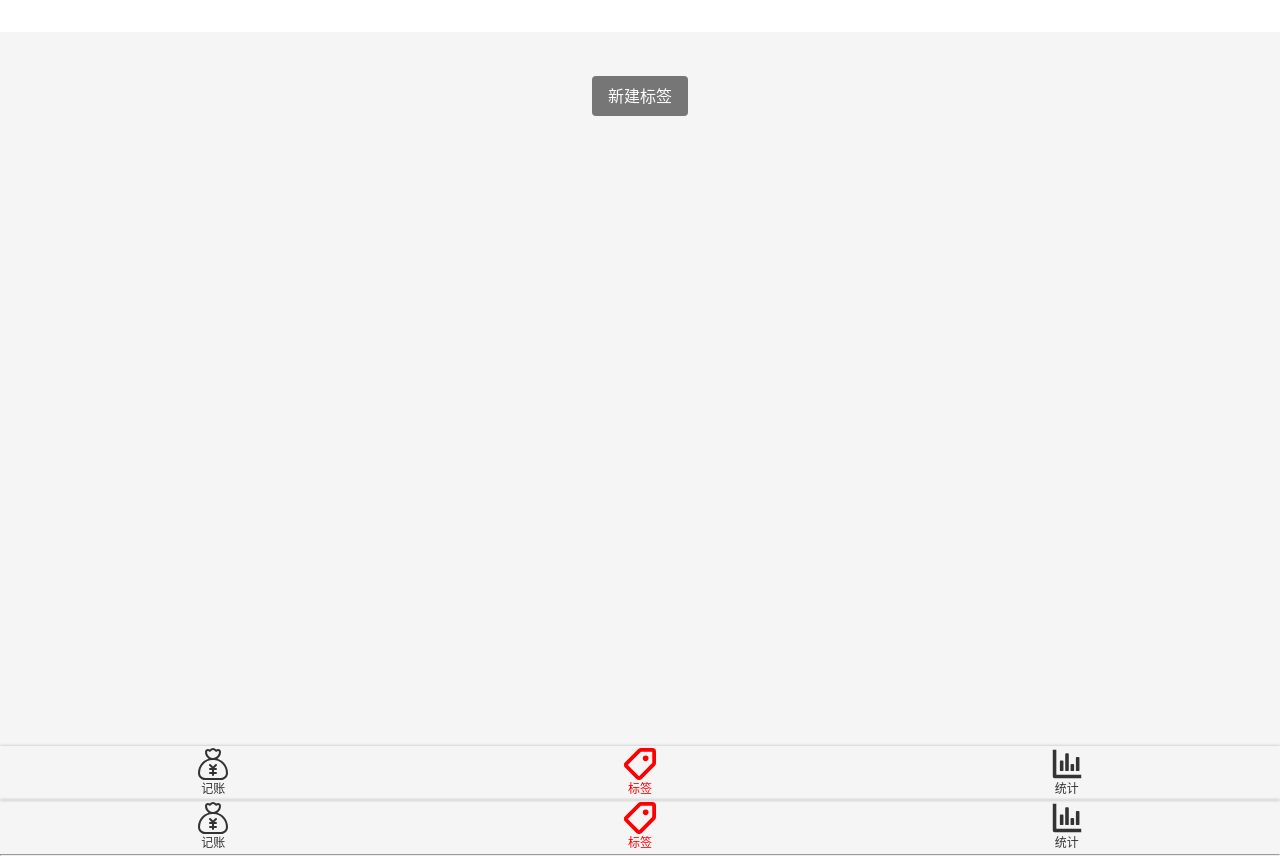
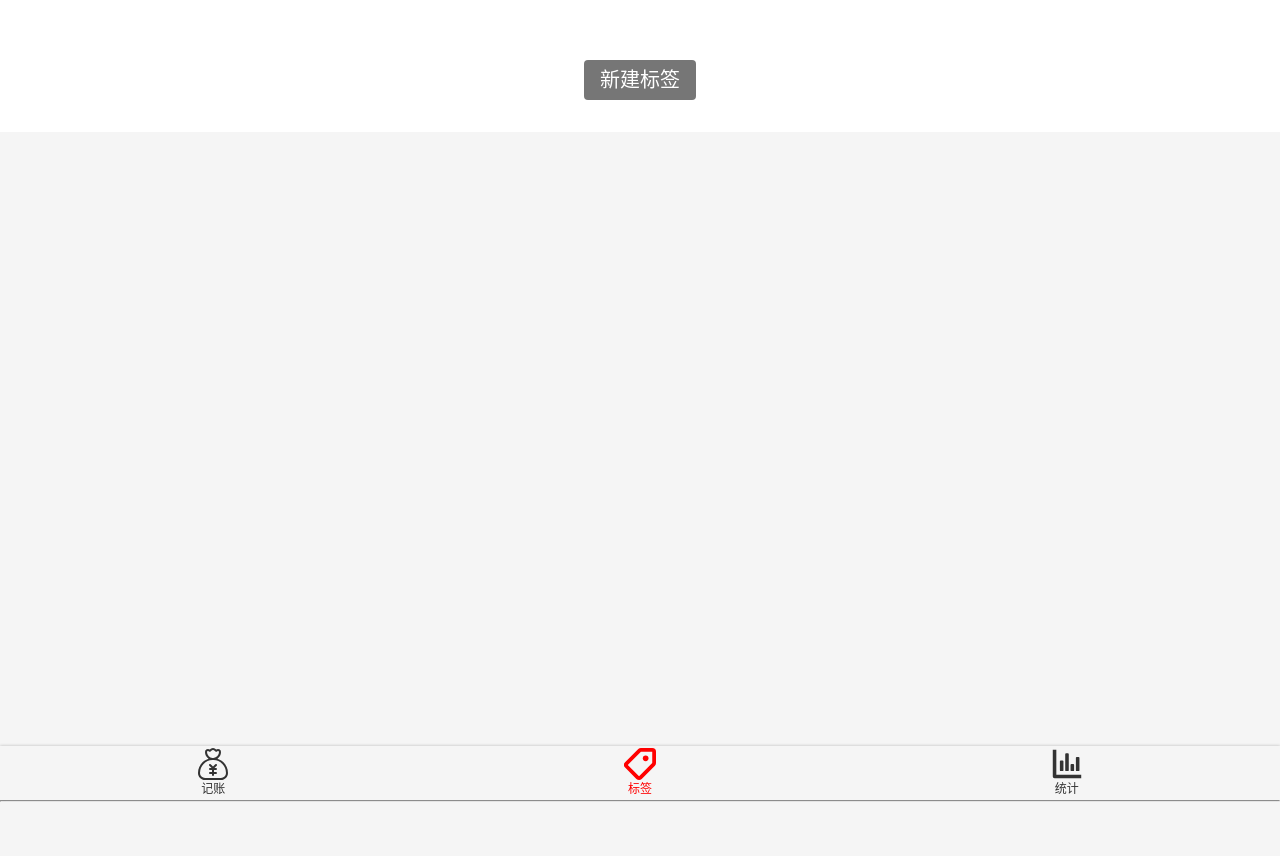
Before and after one commit to lightbuild/light-account, a Vue app: page /#/labels in a window 1280 px wide. After the commit the page ends 802 px from the top, so only its background shows below. Built offline with nearby package versions, Linux system fonts and the light colour scheme.

Commit message:
为标签添加router-link

```diff
--- a/src/views/Labels.vue
+++ b/src/views/Labels.vue
@@ -1,20 +1,15 @@
 <template>
-  <div>
     <layout>
-      <ol class="tags">
-        <li v-for="tag in tags" :key="tag.id">
+      <div class="tags">
+        <router-link class="tag" :to="`/labels/edit/${tag.id}`" v-for="tag in tags" :key="tag.id">
           <span>{{ tag.name }}</span>
-          <router-link to="/labels/edit">
             <Icon name="right"/>
-          </router-link>
-        </li>
-      </ol>
+        </router-link>
       <div class="createTag-wrapper">
         <button class="createTag" @click="createTag">新建标签</button>
       </div>
+      </div>
     </layout>
-    <Nav/>
-  </div>
 </template>
 
 <script lang="ts">
@@ -47,7 +42,7 @@
     font-size: 20px;
     padding: 16px;
 
-    > li {
+    > .tag {
       border-bottom: 1px solid #e6e6e6;
       min-height: 44px;
       display: flex;
```
